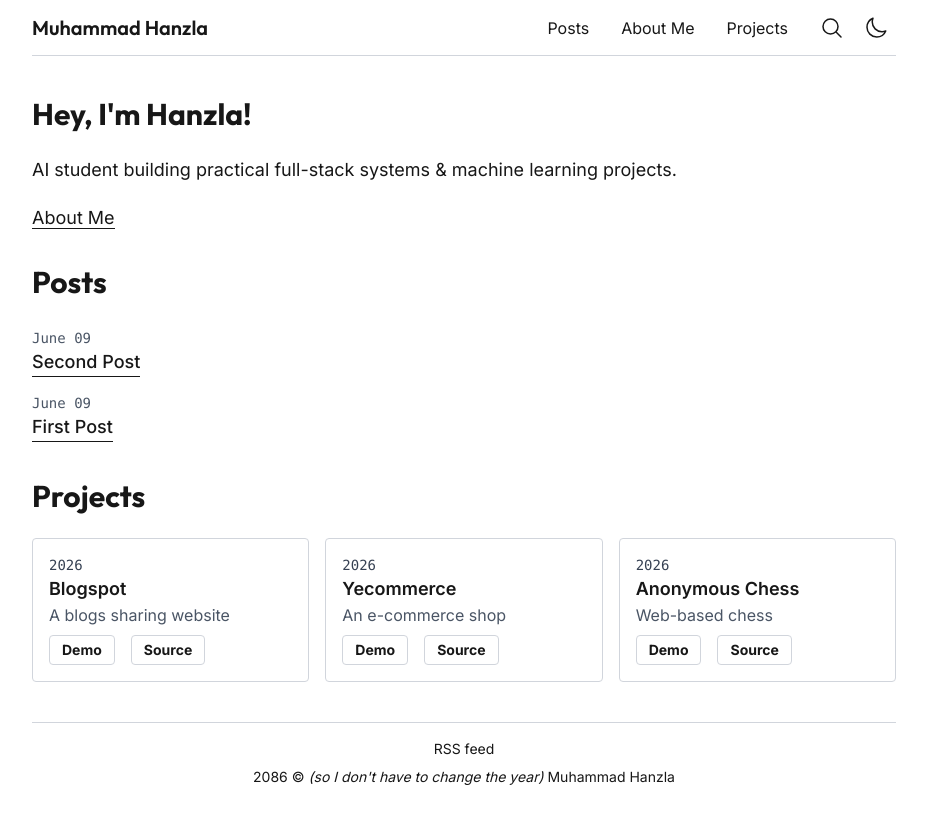
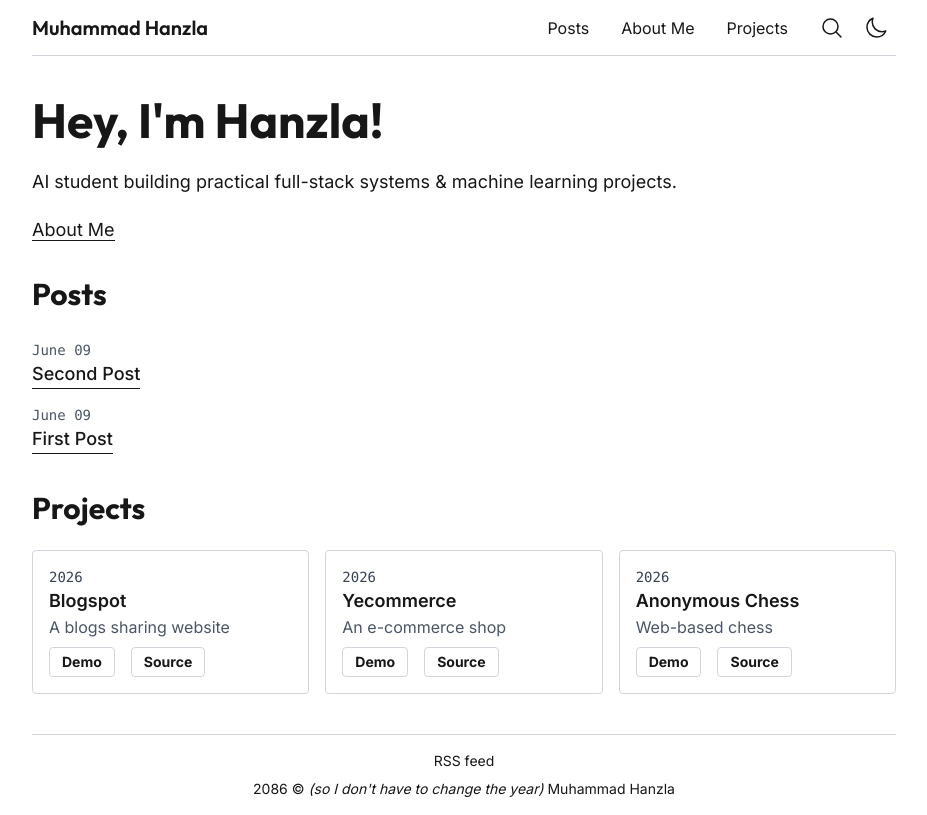
Before and after one commit to mhanzlah/mhanzlah.com, a Next.js app: page / in a window 1280 px wide. Shown: the whole page, without its empty margins (176-1103 px from the left). Built offline with nearby package versions, Linux system fonts and the light colour scheme.

Commit message:
fix: remove the heading prop from home page and use parent instead in the section

```diff
--- a/src/app/page.tsx
+++ b/src/app/page.tsx
@@ -13,7 +13,7 @@ export default function Home() {
 
   return (
     <div className="md:text-lg">
-      <Section heading="h1" title="Hey, I'm Hanzla!" className="mb-8">
+      <Section parent={true} title="Hey, I'm Hanzla!" className="mb-8">
         <div className="mb-2">
           <Markdown>{aboutMe.content.intro}</Markdown>
           <div className="mt-4">
```
